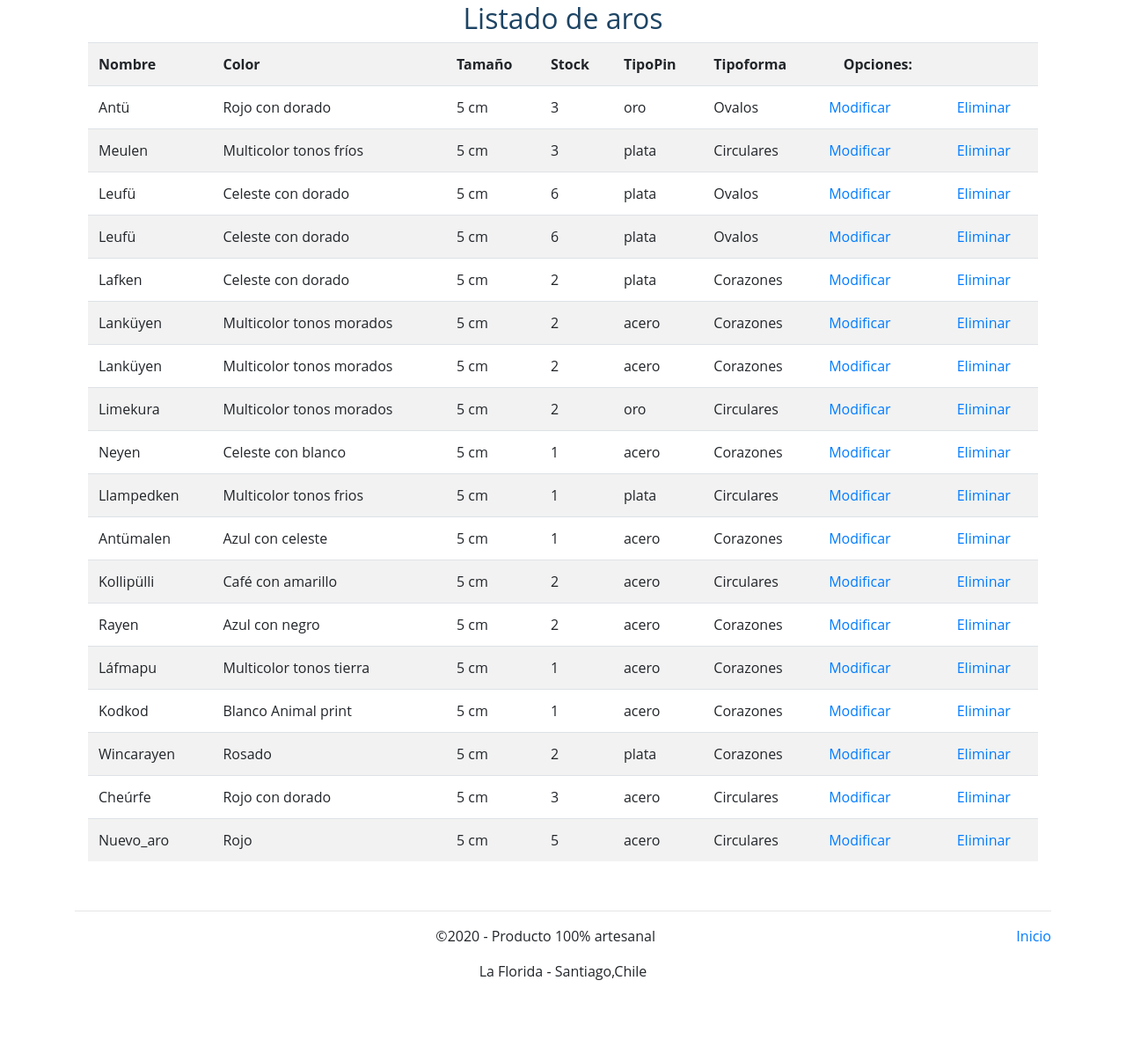
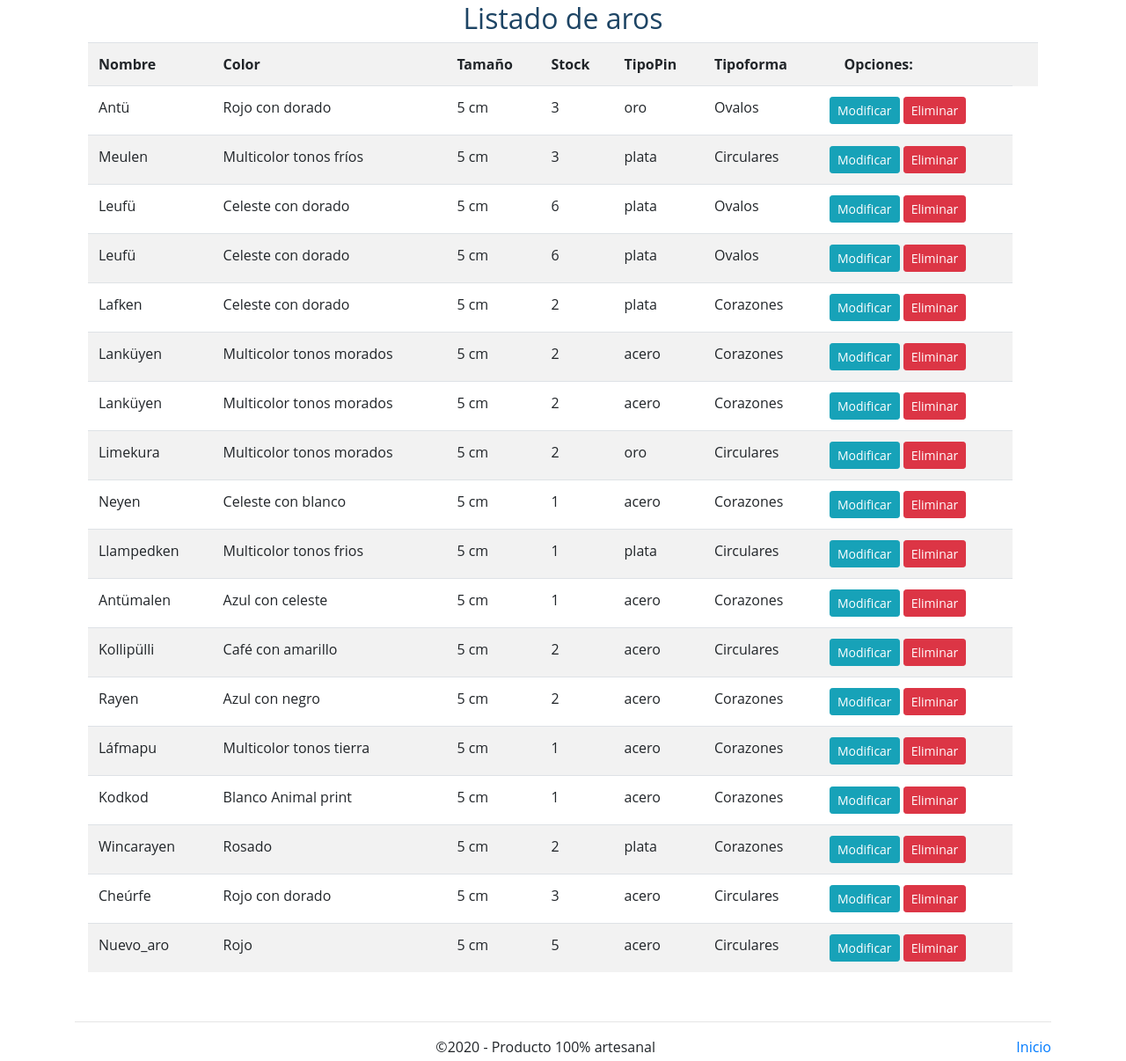
Before and after one commit to AreivaJ1312/FeriniDj, a Django app: page /ListadoAros in a window 1280 px wide. Shown: the part 93-1299 px from the top of the page at 88% size. Before the commit the page ends 1207 px from the top, so only its background shows below. Run offline with Django 3.2, Linux system fonts and the light colour scheme; data comes from the database, SQL or seed files in the repository; both versions use the stored data as it was after the commit; some libraries are stand-ins or nearby versions.

Commit message:
cambios en botones de lista

```diff
--- a/core/templates/core/ListadoAros.html
+++ b/core/templates/core/ListadoAros.html
@@ -40,10 +40,9 @@
             <td>{{a.tipoPin}}</td>
             <td>{{a.tipoforma}}</td>
             <td>
-                <a href="{% url 'modificar_aro' a.id %}">Modificar</a>
-            </td>
-            <td>
-                <a href="#" onclick="confirmarEliminacion(a.id)">Eliminar</a>
+                <a href="{% url 'modificar_aro' a.id %}" class="btn btn-info btn-sm">Modificar</a>
+
+                <a href="{%url 'eliminar_aro' a.id%}" onclick="confirmarEliminacion(a.id)" class="btn btn-danger btn-sm">Eliminar</a>
             </td>
             </tr>
             {%endfor%}
```
Also changed, not shown: db.sqlite3.
